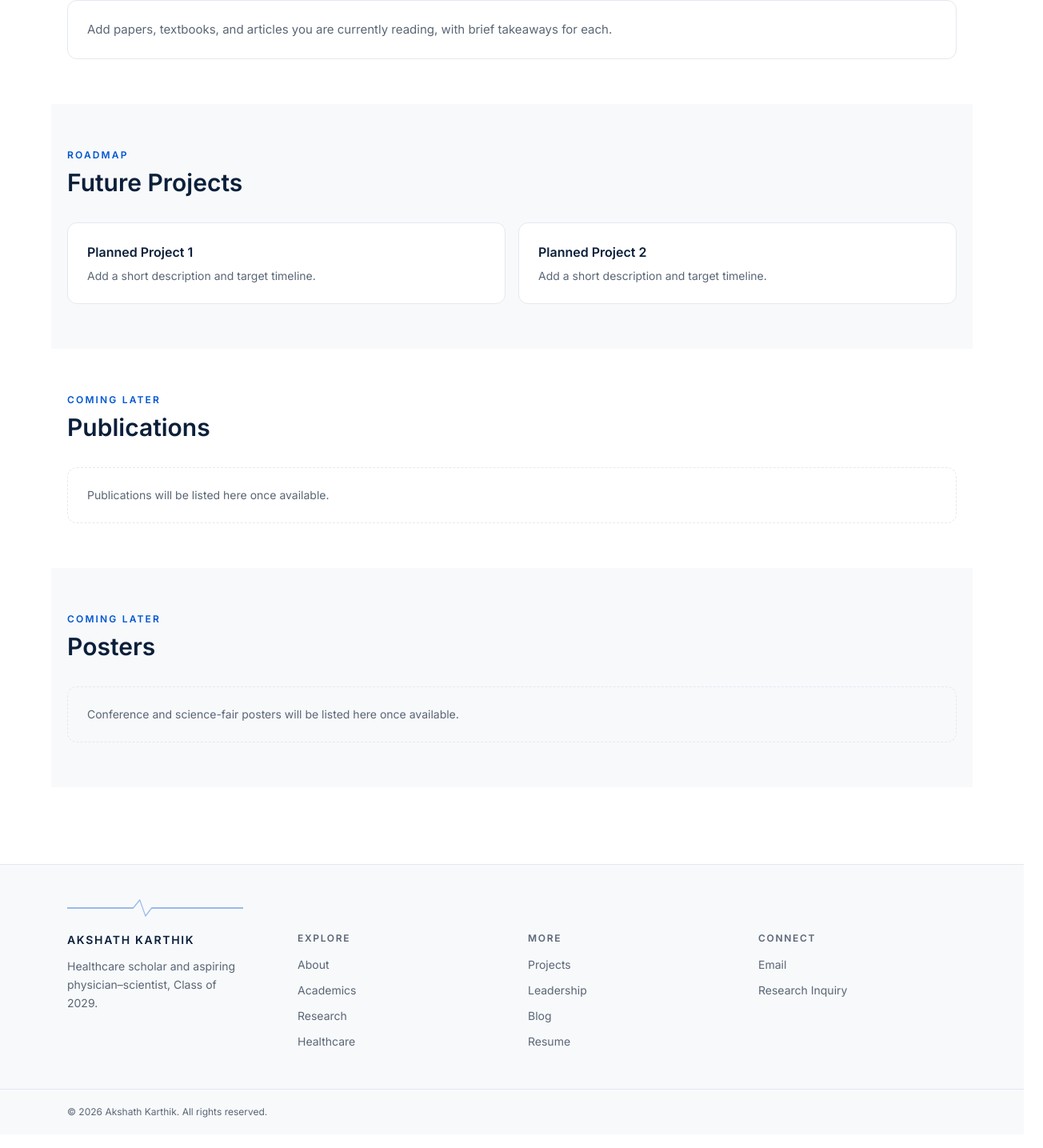
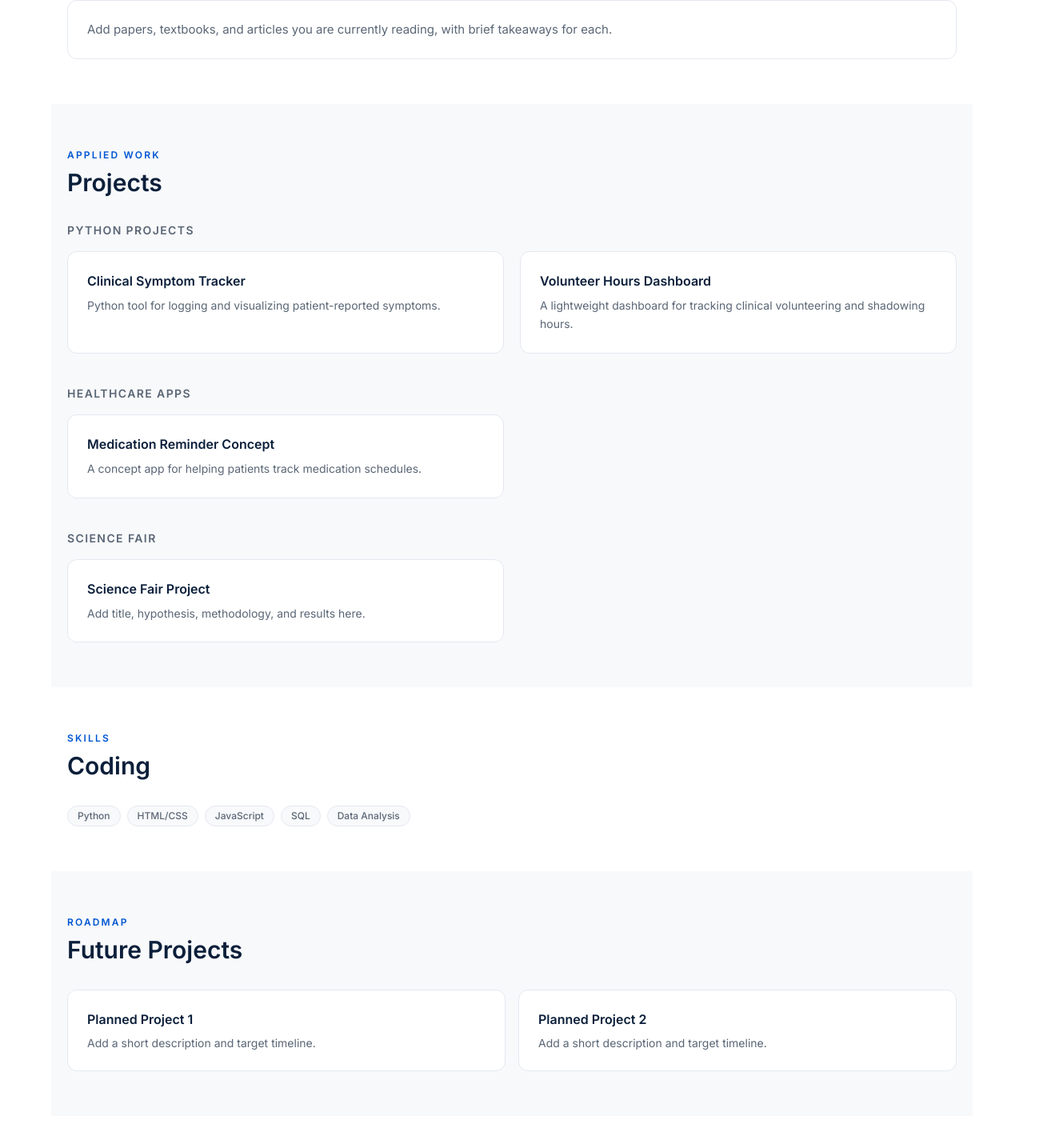
Before and after one commit to AkshathKarthik-dr/AkshathKarthik, a Next.js app: page /research in a window 1280 px wide. Shown: the part 1096-2531 px from the top of the page at 80% size, 1304 px wide, since content can reach past the window. Built offline with nearby package versions, Linux system fonts and the light colour scheme.

Commit message:
updated site v2

```diff
--- a/app/globals.css
+++ b/app/globals.css
@@ -1,4 +1,5 @@
 @import "tailwindcss";
+@custom-variant dark (&:where(.dark, .dark *));
 
 :root {
   --navy: #0B1F3A;
--- a/app/healthcare/page.tsx
+++ b/app/healthcare/page.tsx
@@ -14,7 +14,7 @@ export default function Healthcare() {
       <PageHero
         eyebrow="Healthcare"
         title="Healthcare Experience"
-        description="Clinical exposure, service, and the milestones of a path toward medicine."
+        description="Clinical exposure, service, and leadership on the path toward medicine."
       />
 
       <Section eyebrow="Service" title="Volunteer Work">
@@ -53,6 +53,25 @@ export default function Healthcare() {
         </Card>
       </Section>
 
+      <Section eyebrow="Roles" title="Leadership & Organizations">
+        <Card>
+          <p className="text-[15px] leading-relaxed text-muted">
+            List leadership positions and club or honor-society involvement &mdash;
+            officer roles, team captaincies, or student government &mdash; along with
+            responsibilities and impact.
+          </p>
+        </Card>
+      </Section>
+
+      <Section eyebrow="Giving Back" title="Community Service" className="bg-surface">
+        <Card>
+          <p className="text-[15px] leading-relaxed text-muted">
+            Describe community service initiatives you have led or participated in,
+            beyond clinical volunteering.
+          </p>
+        </Card>
+      </Section>
+
       <Section eyebrow="Timeline" title="Healthcare Journey">
         <div className="space-y-6 border-l-2 border-border pl-6">
           {JOURNEY.map((j) => (
--- a/app/page.tsx
+++ b/app/page.tsx
@@ -78,7 +78,7 @@ export default function Home() {
               <Button href="/research" variant="secondary">
                 Research
               </Button>
-              <Button href="/projects" variant="secondary">
+              <Button href="/research#projects" variant="secondary">
                 Projects
               </Button>
             </div>
@@ -115,7 +115,7 @@ export default function Home() {
           ))}
         </div>
         <div className="mt-8">
-          <Link href="/projects" className="focus-ring text-sm font-semibold text-accent hover:underline">
+          <Link href="/research#projects" className="focus-ring text-sm font-semibold text-accent hover:underline">
             View all projects &rarr;
           </Link>
         </div>
--- a/app/research/page.tsx
+++ b/app/research/page.tsx
@@ -4,13 +4,39 @@ export const metadata = { title: "Research | Akshath Karthik" };
 
 const INTERESTS = ["Neuroscience", "Cardiology", "Medical AI", "Diagnostic Imaging", "Genomics"];
 
+const PYTHON_PROJECTS = [
+  { title: "Clinical Symptom Tracker", desc: "Python tool for logging and visualizing patient-reported symptoms." },
+  { title: "Volunteer Hours Dashboard", desc: "A lightweight dashboard for tracking clinical volunteering and shadowing hours." },
+];
+
+const HEALTHCARE_APPS = [
+  { title: "Medication Reminder Concept", desc: "A concept app for helping patients track medication schedules." },
+];
+
+const SCIENCE_FAIR = [
+  { title: "Science Fair Project", desc: "Add title, hypothesis, methodology, and results here." },
+];
+
+function ProjectGrid({ items }: { items: { title: string; desc: string }[] }) {
+  return (
+    <div className="grid gap-5 sm:grid-cols-2">
+      {items.map((p) => (
+        <Card key={p.title}>
+          <h3 className="text-base font-semibold text-foreground">{p.title}</h3>
+          <p className="mt-2 text-sm leading-relaxed text-muted">{p.desc}</p>
+        </Card>
+      ))}
+    </div>
+  );
+}
+
 export default function Research() {
   return (
     <>
       <PageHero
         eyebrow="Research"
-        title="Research"
-        description="Interests, mentorship, and the reading and projects shaping a path toward physician-scientist work."
+        title="Research & Projects"
+        description="Interests, mentorship, and the technical projects that support a path toward physician-scientist work."
       />
 
       <Section eyebrow="Focus Areas" title="Research Interests">
@@ -37,6 +63,43 @@ export default function Research() {
             takeaways for each.
           </p>
         </Card>
+      </Section>
+
+      <Section id="projects" eyebrow="Applied Work" title="Projects" className="bg-surface">
+        <div className="space-y-10">
+          <div>
+            <h3 className="text-sm font-semibold uppercase tracking-[0.1em] text-muted">
+              Python Projects
+            </h3>
+            <div className="mt-4">
+              <ProjectGrid items={PYTHON_PROJECTS} />
+            </div>
+          </div>
+          <div>
+            <h3 className="text-sm font-semibold uppercase tracking-[0.1em] text-muted">
+              Healthcare Apps
+            </h3>
+            <div className="mt-4">
+              <ProjectGrid items={HEALTHCARE_APPS} />
+            </div>
+          </div>
+          <div>
+            <h3 className="text-sm font-semibold uppercase tracking-[0.1em] text-muted">
+              Science Fair
+            </h3>
+            <div className="mt-4">
+              <ProjectGrid items={SCIENCE_FAIR} />
+            </div>
+          </div>
+        </div>
+      </Section>
+
+      <Section eyebrow="Skills" title="Coding">
+        <div className="flex flex-wrap gap-2">
+          {["Python", "HTML/CSS", "JavaScript", "SQL", "Data Analysis"].map((s) => (
+            <Tag key={s}>{s}</Tag>
+          ))}
+        </div>
       </Section>
 
       <Section eyebrow="Roadmap" title="Future Projects" className="bg-surface">
--- a/components/Footer.tsx
+++ b/components/Footer.tsx
@@ -6,8 +6,6 @@ const LINKS = [
   { href: "/academics", label: "Academics" },
   { href: "/research", label: "Research" },
   { href: "/healthcare", label: "Healthcare" },
-  { href: "/projects", label: "Projects" },
-  { href: "/leadership", label: "Leadership" },
   { href: "/blog", label: "Blog" },
   { href: "/resume", label: "Resume" },
 ];
@@ -33,7 +31,7 @@ export default function Footer() {
             Explore
           </p>
           <ul className="mt-3 space-y-2">
-            {LINKS.slice(0, 4).map((l) => (
+            {LINKS.slice(0, 3).map((l) => (
               <li key={l.href}>
                 <Link href={l.href} className="focus-ring text-sm text-muted transition hover:text-accent">
                   {l.label}
@@ -48,7 +46,7 @@ export default function Footer() {
             More
           </p>
           <ul className="mt-3 space-y-2">
-            {LINKS.slice(4).map((l) => (
+            {LINKS.slice(3).map((l) => (
               <li key={l.href}>
                 <Link href={l.href} className="focus-ring text-sm text-muted transition hover:text-accent">
                   {l.label}
--- a/components/Navbar.tsx
+++ b/components/Navbar.tsx
@@ -11,8 +11,6 @@ const LINKS = [
   { href: "/academics", label: "Academics" },
   { href: "/research", label: "Research" },
   { href: "/healthcare", label: "Healthcare" },
-  { href: "/projects", label: "Projects" },
-  { href: "/leadership", label: "Leadership" },
   { href: "/blog", label: "Blog" },
   { href: "/resume", label: "Resume" },
   { href: "/contact", label: "Contact" },
--- a/components/UI.tsx
+++ b/components/UI.tsx
@@ -35,14 +35,16 @@ export function Section({
   eyebrow,
   children,
   className = "",
+  id,
 }: {
   title?: string;
   eyebrow?: string;
   children: ReactNode;
   className?: string;
+  id?: string;
 }) {
   return (
-    <section className={`mx-auto max-w-6xl px-5 py-14 ${className}`}>
+    <section id={id} className={`mx-auto max-w-6xl scroll-mt-20 px-5 py-14 ${className}`}>
       {eyebrow && (
         <p className="text-xs font-semibold uppercase tracking-[0.18em] text-accent">
           {eyebrow}
@@ -71,7 +73,7 @@ export function Card({ children, className = "" }: { children: ReactNode; classN
 export function StatCard({ value, label }: { value: string; label: string }) {
   return (
     <div className="rounded-xl border border-border bg-background px-5 py-6 text-center">
-      <p className="text-2xl font-semibold text-navy dark:text-white">{value}</p>
+      <p className="text-2xl font-semibold text-foreground">{value}</p>
       <p className="mt-1 text-xs uppercase tracking-[0.1em] text-muted">{label}</p>
     </div>
   );
```
Also changed, not shown: 2 other files (tests, documents, lock files or other folders).
